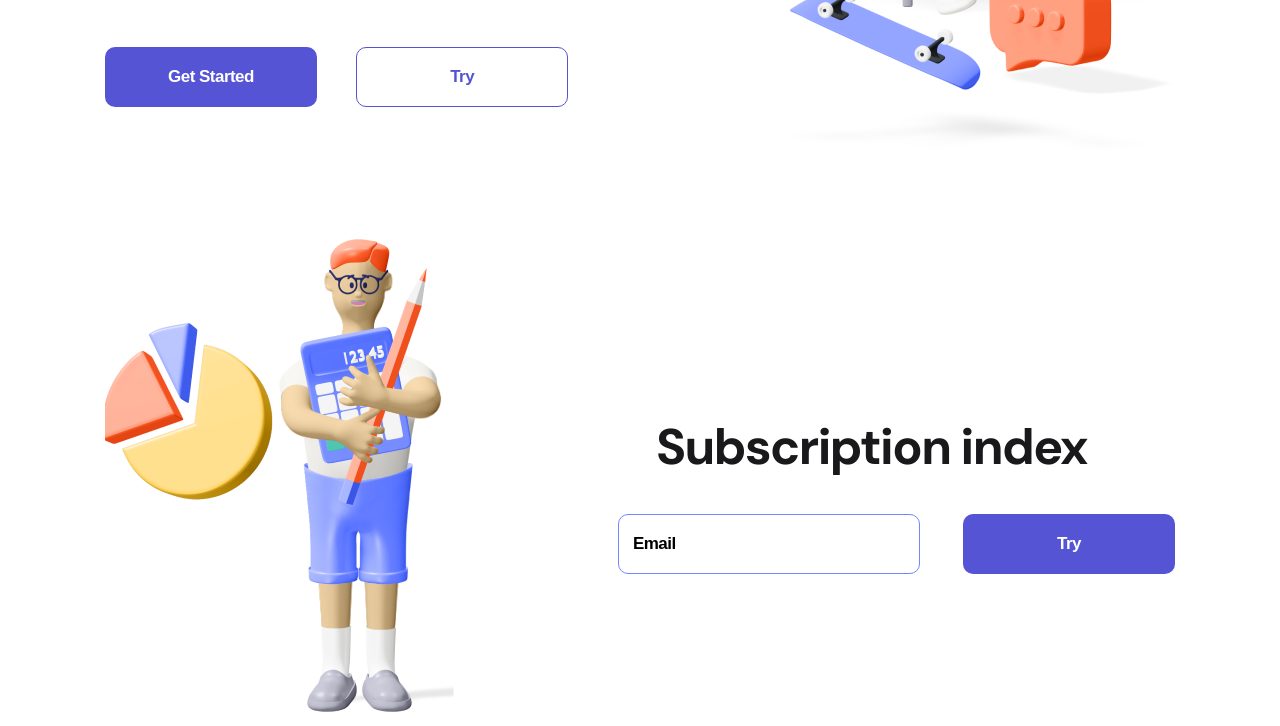
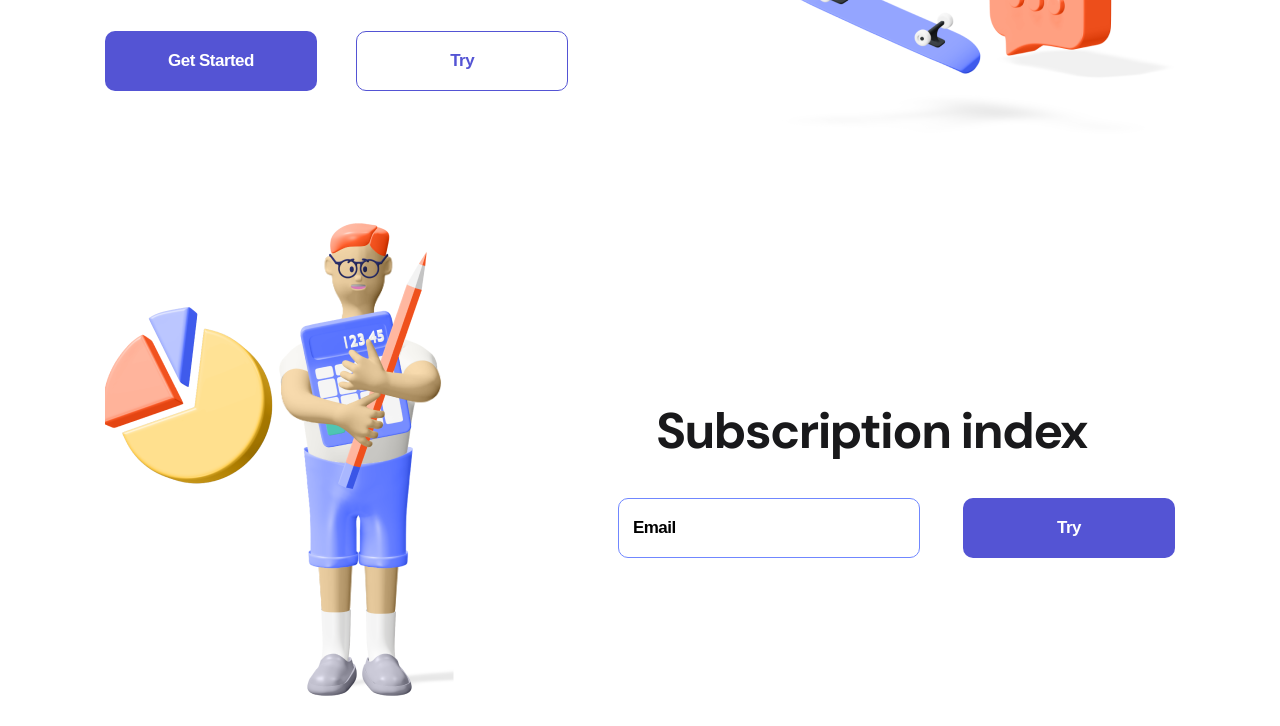
Before and after one commit to Daffirudi/logoipsum, a plain HTML site: page index.html in a window 1280 px wide. Shown: the part 639-1365 px from the top of the page. Drawn offline with nearby package versions, Linux system fonts and the light colour scheme.

Commit message:
Add files via upload

```diff
--- a/index.html
+++ b/index.html
@@ -9,7 +9,7 @@
     <link rel="preconnect" href="https://fonts.googleapis.com">
     <link rel="preconnect" href="https://fonts.gstatic.com" crossorigin>
     <link href="https://fonts.googleapis.com/css2?family=DM+Sans:wght@500;700&display=swap" rel="stylesheet">
-    <link rel="stylesheet" href="./style/style.css"> -->
+    <link rel="stylesheet" href="./style/style.css">
 </head>
 <body>
     <header class="header">
```
